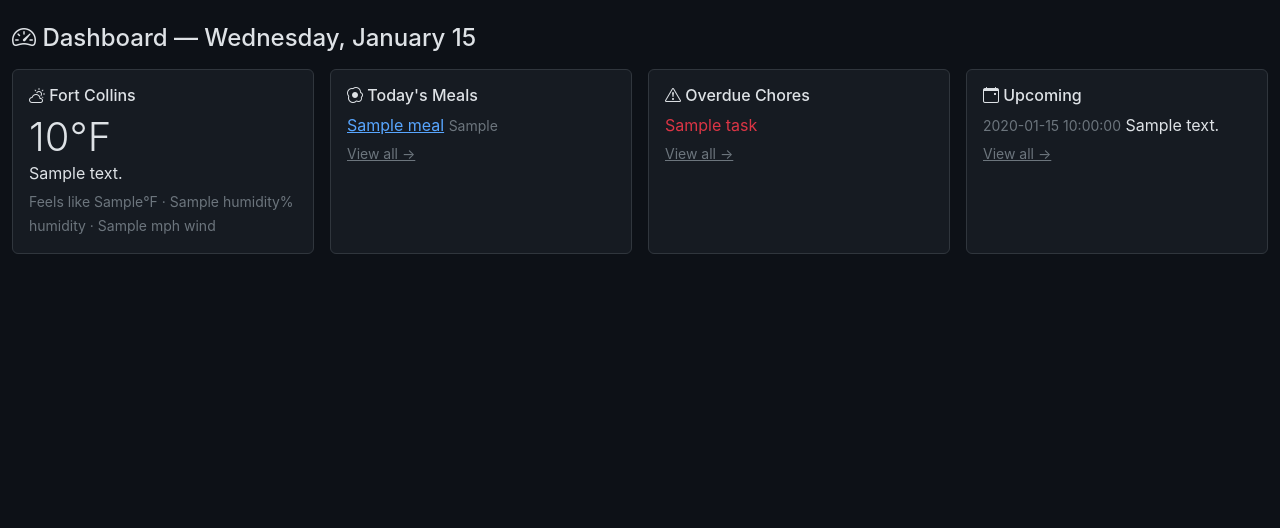
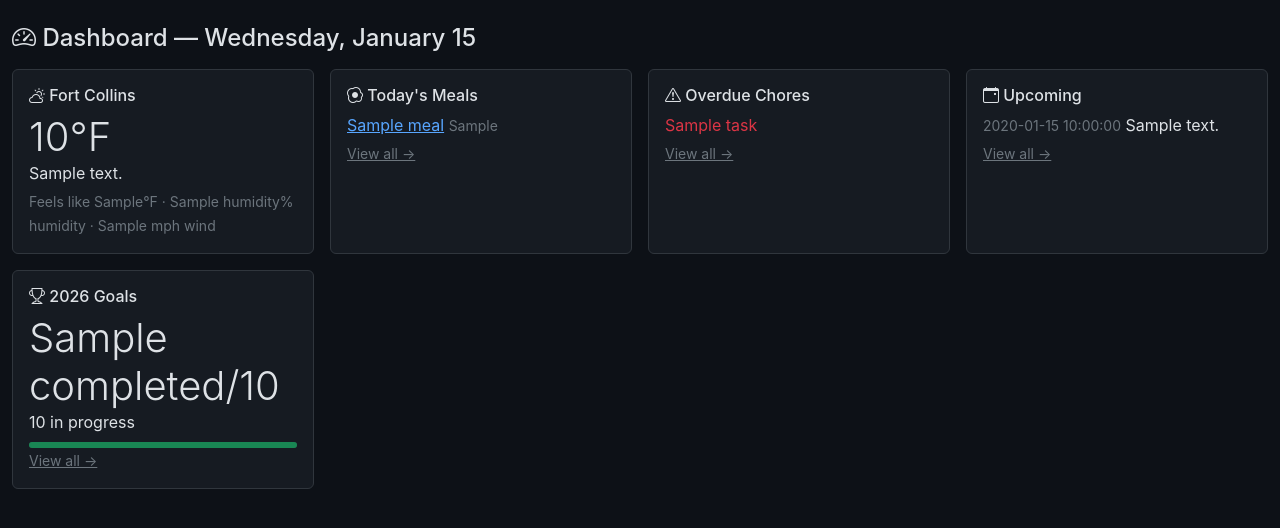
Before and after one commit to qbonifacic/home-hub, a Flask app: template templates/dashboard.html in a window 1280 px wide. Shown: the top 528 px of the page. Run offline with Flask 3, Linux system fonts and the light colour scheme; the template is opened without the code that fills it: most values are stand-ins (such as "Sample title", 1, 10 or a date in 2020); some libraries are stand-ins or nearby versions.

Commit message:
Add goals summary card to main dashboard
Shows completed/total count with progress bar and link to full goals page.

Co-Authored-By: Claude Opus 4.6 <noreply@anthropic.com>

```diff
--- a/templates/dashboard.html
+++ b/templates/dashboard.html
@@ -81,5 +81,22 @@
       </div>
     </div>
   </div>
+
+  <!-- Goals Summary -->
+  {% if goals %}
+  <div class="col-md-6 col-lg-3">
+    <div class="card hub-card h-100">
+      <div class="card-body">
+        <h6 class="card-title"><i class="bi bi-trophy"></i> 2026 Goals</h6>
+        <div class="display-6">{{ goals.completed }}/{{ goals.total }}</div>
+        <p class="mb-1">{{ goals.in_progress }} in progress</p>
+        <div class="progress mt-2" style="height: 6px; background-color: var(--hub-border);">
+          <div class="progress-bar bg-success" style="width: {{ (goals.completed / goals.total * 100) | int if goals.total else 0 }}%"></div>
+        </div>
+        <a href="/goals" class="text-secondary small">View all &rarr;</a>
+      </div>
+    </div>
+  </div>
+  {% endif %}
 </div>
 {% endblock %}
```
Also changed, not shown: app/dashboard.py (+12 -0 lines).
